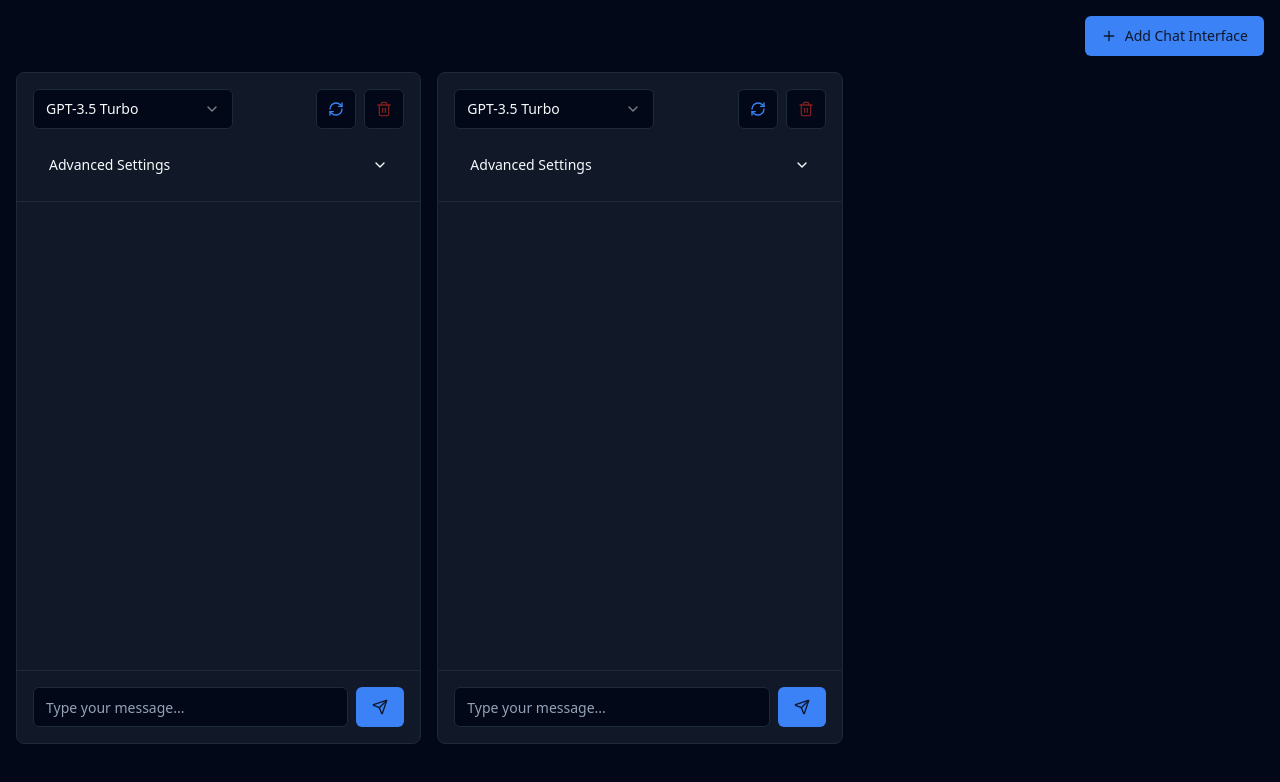
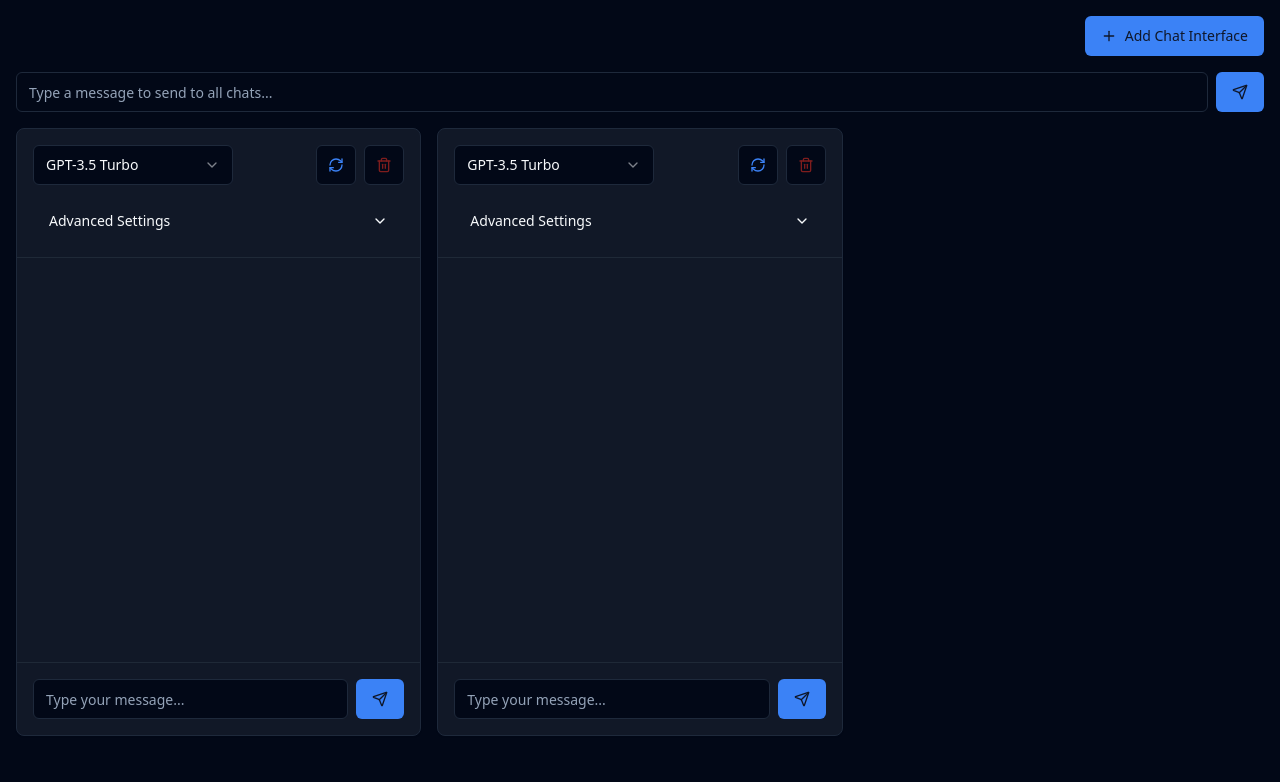
Before and after one commit to dev1ashish/chat1, a React (Vite) app: page / in a window 1280 px wide. Shown: the top 782 px of the page. Built offline with nearby package versions, Linux system fonts and the light colour scheme.

Commit message:
Add master input for chat interfaces
Implement a master input option that allows users to input the same text across all chat interfaces simultaneously. This feature enhances user experience by streamlining message sending in a multi-interface setup.
[skip gpt_engineer]

```diff
--- a/src/components/ChatInterface.tsx
+++ b/src/components/ChatInterface.tsx
@@ -1,4 +1,4 @@
-import React, { useState } from 'react';
+import React, { useState, useEffect } from 'react';
 import { Button } from './ui/button';
 import { Input } from './ui/input';
 import { Select, SelectContent, SelectItem, SelectTrigger, SelectValue } from './ui/select';
@@ -41,6 +41,24 @@ export const ChatInterface = ({ onMessageSend, onSync, onClear, synced }: ChatIn
   const [topK, setTopK] = useState(50);
   const [repetitionPenalty, setRepetitionPenalty] = useState(1);
   const [stopSequences, setStopSequences] = useState('');
+
+  useEffect(() => {
+    const handleMasterInput = (event: CustomEvent<string>) => {
+      const masterMessage = event.detail;
+      const newMessage: Message = {
+        role: 'user',
+        content: masterMessage,
+      };
+      setMessages(prev => [...prev, newMessage]);
+      onMessageSend(masterMessage);
+    };
+
+    window.addEventListener('masterInput', handleMasterInput as EventListener);
+
+    return () => {
+      window.removeEventListener('masterInput', handleMasterInput as EventListener);
+    };
+  }, [onMessageSend]);
 
   const handleSend = () => {
     if (!input.trim()) return;
--- a/src/pages/Index.tsx
+++ b/src/pages/Index.tsx
@@ -1,11 +1,13 @@
 import { useState } from 'react';
 import { ChatInterface } from '@/components/ChatInterface';
 import { Button } from '@/components/ui/button';
-import { Plus } from 'lucide-react';
+import { Input } from '@/components/ui/input';
+import { Plus, Send } from 'lucide-react';
 
 const Index = () => {
   const [syncEnabled, setSyncEnabled] = useState(true);
   const [interfaces, setInterfaces] = useState([1, 2]); // Start with 2 interfaces
+  const [masterInput, setMasterInput] = useState('');
 
   const handleMessageSend = (message: string) => {
     // TODO: Implement backend communication
@@ -20,15 +22,38 @@ const Index = () => {
     setInterfaces(prev => [...prev, prev.length + 1]);
   };
 
+  const handleMasterInputSend = () => {
+    if (!masterInput.trim()) return;
+
+    // Send the master input to all chat interfaces
+    const event = new CustomEvent('masterInput', { detail: masterInput });
+    window.dispatchEvent(event);
+    setMasterInput('');
+  };
+
   return (
     <div className="min-h-screen bg-background p-4">
-      <div className="mb-4 flex justify-end">
-        <Button onClick={addInterface} className="gap-2">
-          <Plus className="h-4 w-4" />
-          Add Chat Interface
-        </Button>
+      <div className="mb-4 space-y-4">
+        <div className="flex justify-end">
+          <Button onClick={addInterface} className="gap-2">
+            <Plus className="h-4 w-4" />
+            Add Chat Interface
+          </Button>
+        </div>
+        <div className="flex gap-2">
+          <Input
+            value={masterInput}
+            onChange={(e) => setMasterInput(e.target.value)}
+            placeholder="Type a message to send to all chats..."
+            onKeyPress={(e) => e.key === 'Enter' && handleMasterInputSend()}
+            className="flex-1"
+          />
+          <Button onClick={handleMasterInputSend}>
+            <Send className="h-4 w-4" />
+          </Button>
+        </div>
       </div>
-      <div className="grid grid-cols-1 md:grid-cols-2 lg:grid-cols-3 gap-4 h-[calc(100vh-8rem)]">
+      <div className="grid grid-cols-1 md:grid-cols-2 lg:grid-cols-3 gap-4 h-[calc(100vh-12rem)]">
         {interfaces.map((id) => (
           <ChatInterface
             key={id}
```
